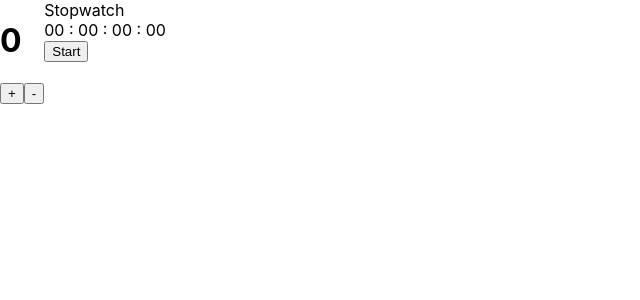
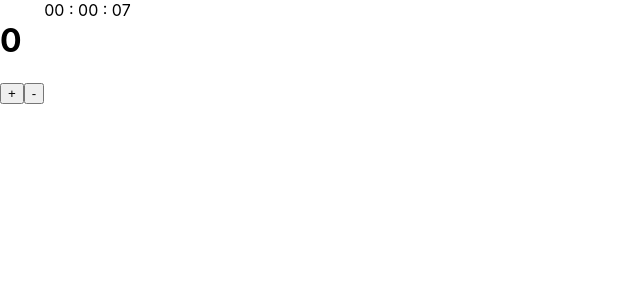
Before and after one commit to Chronowork1/React-clicker, a React (Create React App) app: page / in a window 1280 px wide. Shown: the top 300 px of the page, without its empty margins (0-640 px from the left). Built offline with nearby package versions, Linux system fonts and the light colour scheme.

Commit message:
Working timer completed

```diff
--- a/src/Components/Counting.jsx
+++ b/src/Components/Counting.jsx
@@ -3,7 +3,7 @@ import React from 'react';
 class Countup extends React.Component {
   constructor(props){
       super(props);
-      this.state ={
+      this.state = {
         timerOn: false,
         timerStart: 0,
         timerTime: 0
@@ -23,61 +23,18 @@ class Countup extends React.Component {
     }, 10);
   };
 
-stopTimer = () => {
-  this.setState({ timerOn: false });
-  clearInterval(this.timer);
-};
-resetTimer = () => {
-  this.setState({
-    timerStart: 0,
-    timerTime: 0
-  });
-};
+  componentDidMount(){
+      this.startTimer();
+  }
 
-  adjustTimer = input => {
-    const { timerTime, timerOn } = this.state;
-    const max = 216000000;
-    if (!timerOn) {
-      if (input === "incHours" && timerTime + 3600000 < max) {
-        this.setState({ timerTime: timerTime + 3600000 });
-      } else if (input === "decHours" && timerTime - 3600000 >= 0) {
-        this.setState({ timerTime: timerTime - 3600000 });
-      } else if (input === "incMinutes" && timerTime + 60000 < max) {
-        this.setState({ timerTime: timerTime + 60000 });
-      } else if (input === "decMinutes" && timerTime - 60000 >= 0) {
-        this.setState({ timerTime: timerTime - 60000 });
-      } else if (input === "incSeconds" && timerTime + 1000 < max) {
-        this.setState({ timerTime: timerTime + 1000 });
-      } else if (input === "decSeconds" && timerTime - 1000 >= 0) {
-        this.setState({ timerTime: timerTime - 1000 });
-      }
-    }
-  };
   render(){
     const { timerTime } = this.state;
-    let centiseconds = ("0" + (Math.floor(timerTime / 10) % 100)).slice(-2);
     let seconds = ("0" + (Math.floor(timerTime / 1000) % 60)).slice(-2);
     let minutes = ("0" + (Math.floor(timerTime / 60000) % 60)).slice(-2);
     let hours = ("0" + Math.floor(timerTime / 3600000)).slice(-2);
     return(
       <div className="stopWatch">
-        <div className="stopwatch-header">Stopwatch</div>
-        <div className="Stopwatch-display">{hours} : {minutes} : {seconds} : {centiseconds}</div>
-
-        {this.state.timerOn === false && this.state.timerTime === 0 && (
-        <button onClick={this.startTimer}>Start</button>
-        )}
-        {this.state.timerOn === true && (
-        <button onClick={this.stopTimer}>Stop</button>
-        )}
-        {this.state.timerOn === false && this.state.timerTime > 0 && (
-        <button onClick={this.startTimer}>Resume</button>
-        )}
-        {this.state.timerOn === false && this.state.timerTime > 0 && (
-        <button onClick={this.resetTimer}>Reset</button>
-        )}
-
-
+        <div className="Stopwatch-display">{hours} : {minutes} : {seconds}</div>
       </div>
 
       )
```
